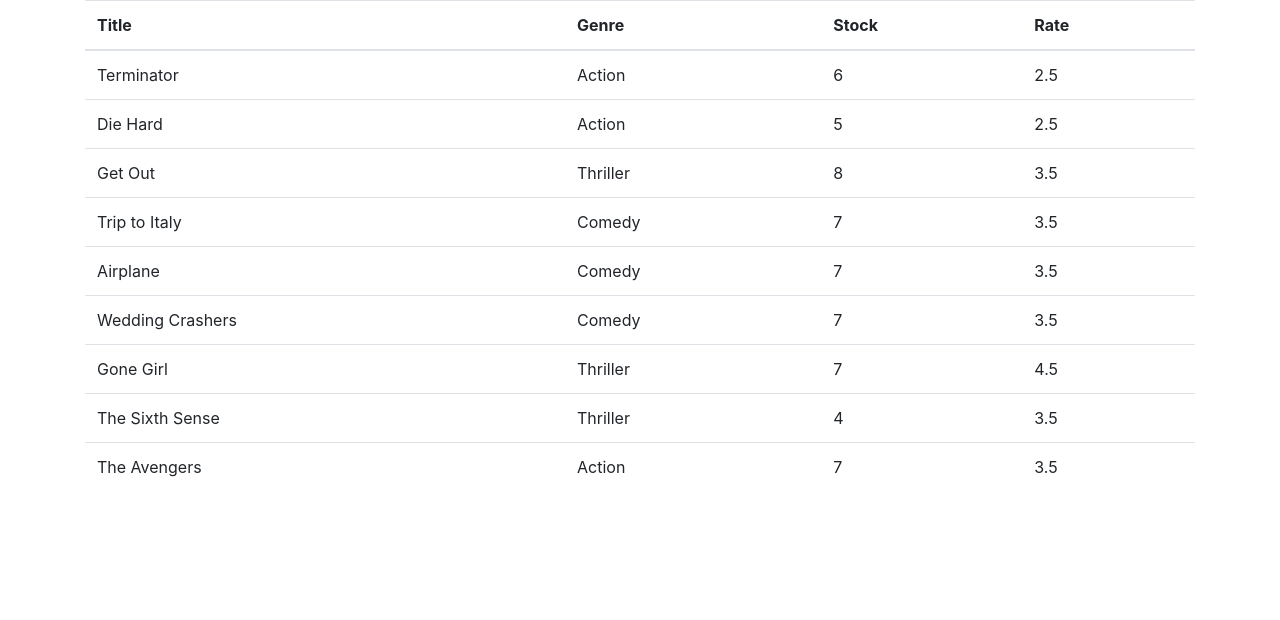
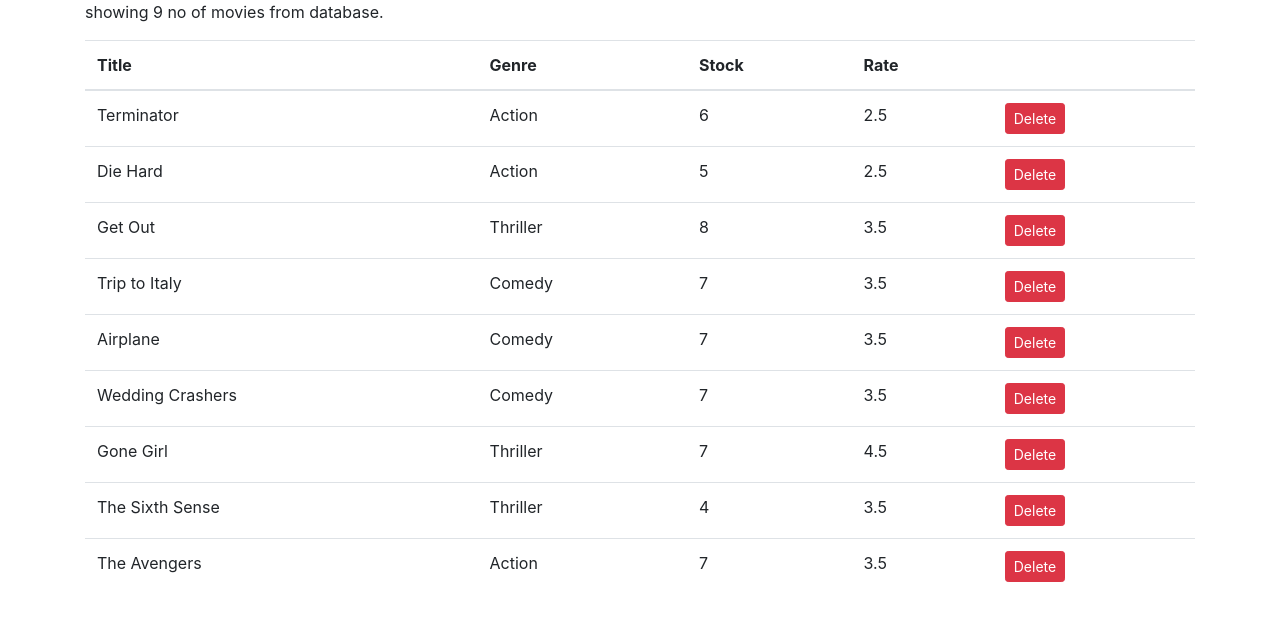
Before and after one commit to ShahidAkhtar777/Vidly, a React (Create React App) app: page / in a window 1280 px wide. Shown: the top 620 px of the page. Built offline with nearby package versions, Linux system fonts and the light colour scheme.

Commit message:
deletion of movies added

```diff
--- a/src/components/movies.jsx
+++ b/src/components/movies.jsx
@@ -5,30 +5,47 @@
     state = {
         movies: getMovies()
      };
+
+    handleDelete = (movie) => {
+        const movies = this.state.movies.filter( m => m._id !== movie._id);
+        this.setState({movies : movies});
+        // in modern js if key and value pair are same we can then skip them
+        // this.setState({movies});
+    }
+
     render() {
+        const { length: count } = this.state.movies;
+        if(count===0)
+            return <p> There are no movies in the database.</p>
+
         return (
+            <React.Fragment>
+            <p> showing { count } no of movies from database.</p>
             <div>
-               <table class="table">
+               <table className="table">
                    <thead>
                        <tr>
                            <th scope="col">Title</th>
                            <th scope="col">Genre</th>
                            <th scope="col">Stock</th>
                            <th scope="col">Rate</th>
+                           <th />
                        </tr>
                    </thead>
                    <tbody>
                        {this.state.movies.map(movie => (
-                       <tr>
+                       <tr key={movie._id}>
                            <td>{movie.title}</td>
                            <td>{movie.genre.name}</td>
                            <td>{movie.numberInStock}</td>
                            <td>{movie.dailyRentalRate}</td>
+                           <td><button onClick={()=>this.handleDelete(movie)} className="btn btn-danger btn-sm">Delete</button></td>
                        </tr>
                        ))}
                    </tbody>
                </table>
             </div>
+            </React.Fragment>
          );
     }
 }
```
